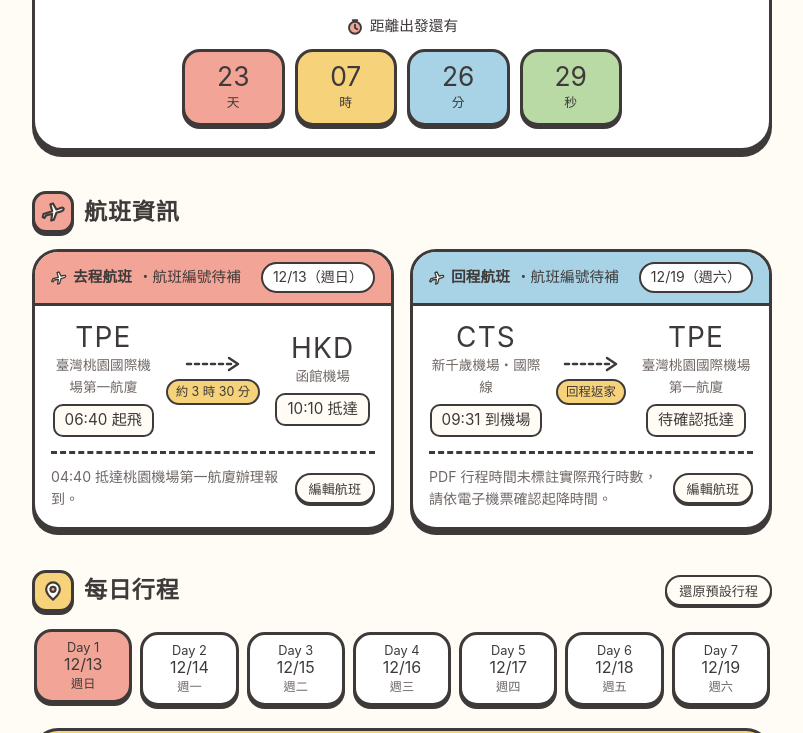
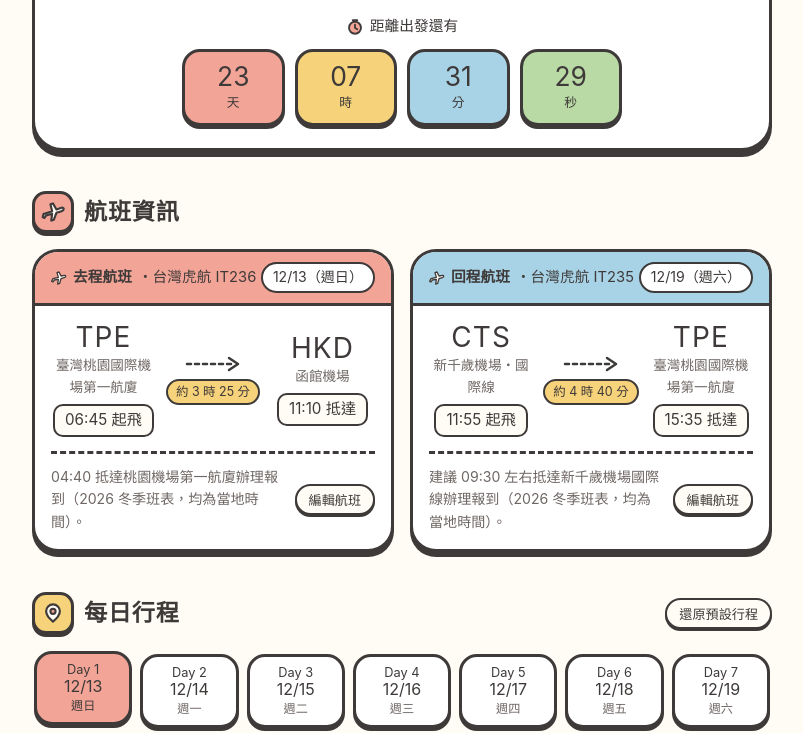
Before and after one commit to s0955211238/hokkaido-2026, a plain HTML site: page hokkaido-2026.html in a window 1280 px wide. Shown: the part 590-1323 px from the top of the page, without its empty margins (238-1041 px from the left). Drawn offline with Linux system fonts and the light colour scheme; a web font is replaced by a local one.

Commit message:
Update flights to Tigerair Taiwan IT236 and IT235 winter schedule

```diff
--- a/hokkaido-2026.html
+++ b/hokkaido-2026.html
@@ -1570,7 +1570,7 @@
     /* ===== Storage Keys ===== */
     const STORAGE_KEYS = {
       itinerary: 'hokkaido2026_itinerary_v1',
-      flights: 'hokkaido2026_flights_v1',
+      flights: 'hokkaido2026_flights_v2',
       checklists: 'hokkaido2026_checklists_v1',
       reducedMotion: 'hokkaido2026_reduced_motion_v1'
     };
@@ -1581,29 +1581,29 @@
         id: 'outbound',
         direction: '去程航班',
         date: '12/13（週日）',
-        code: '航班編號待補',
+        code: '台灣虎航 IT236',
         depCode: 'TPE',
         depName: '臺灣桃園國際機場第一航廈',
-        depTime: '06:40 起飛',
+        depTime: '06:45 起飛',
         arrCode: 'HKD',
         arrName: '函館機場',
-        arrTime: '10:10 抵達',
-        duration: '約 3 時 30 分',
-        note: '04:40 抵達桃園機場第一航廈辦理報到。'
+        arrTime: '11:10 抵達',
+        duration: '約 3 時 25 分',
+        note: '04:40 抵達桃園機場第一航廈辦理報到（2026 冬季班表，均為當地時間）。'
       },
       {
         id: 'inbound',
         direction: '回程航班',
         date: '12/19（週六）',
-        code: '航班編號待補',
+        code: '台灣虎航 IT235',
         depCode: 'CTS',
         depName: '新千歲機場・國際線',
-        depTime: '09:31 到機場',
+        depTime: '11:55 起飛',
         arrCode: 'TPE',
         arrName: '臺灣桃園國際機場第一航廈',
-        arrTime: '待確認抵達',
-        duration: '回程返家',
-        note: 'PDF 行程時間未標註實際飛行時數，請依電子機票確認起降時間。'
+        arrTime: '15:35 抵達',
+        duration: '約 4 時 40 分',
+        note: '建議 09:30 左右抵達新千歲機場國際線辦理報到（2026 冬季班表，均為當地時間）。'
       }
     ];
 
@@ -1804,7 +1804,7 @@
     });
 
     /* ===== Countdown Timer ===== */
-    const TRIP_START = new Date('2026-12-13T06:40:00+08:00');
+    const TRIP_START = new Date('2026-12-13T06:45:00+08:00');
     const TRIP_END = new Date('2026-12-19T23:59:59+08:00');
 
     function updateCountdown() {
```
Also changed, not shown: index.html (+12 -12 lines).
